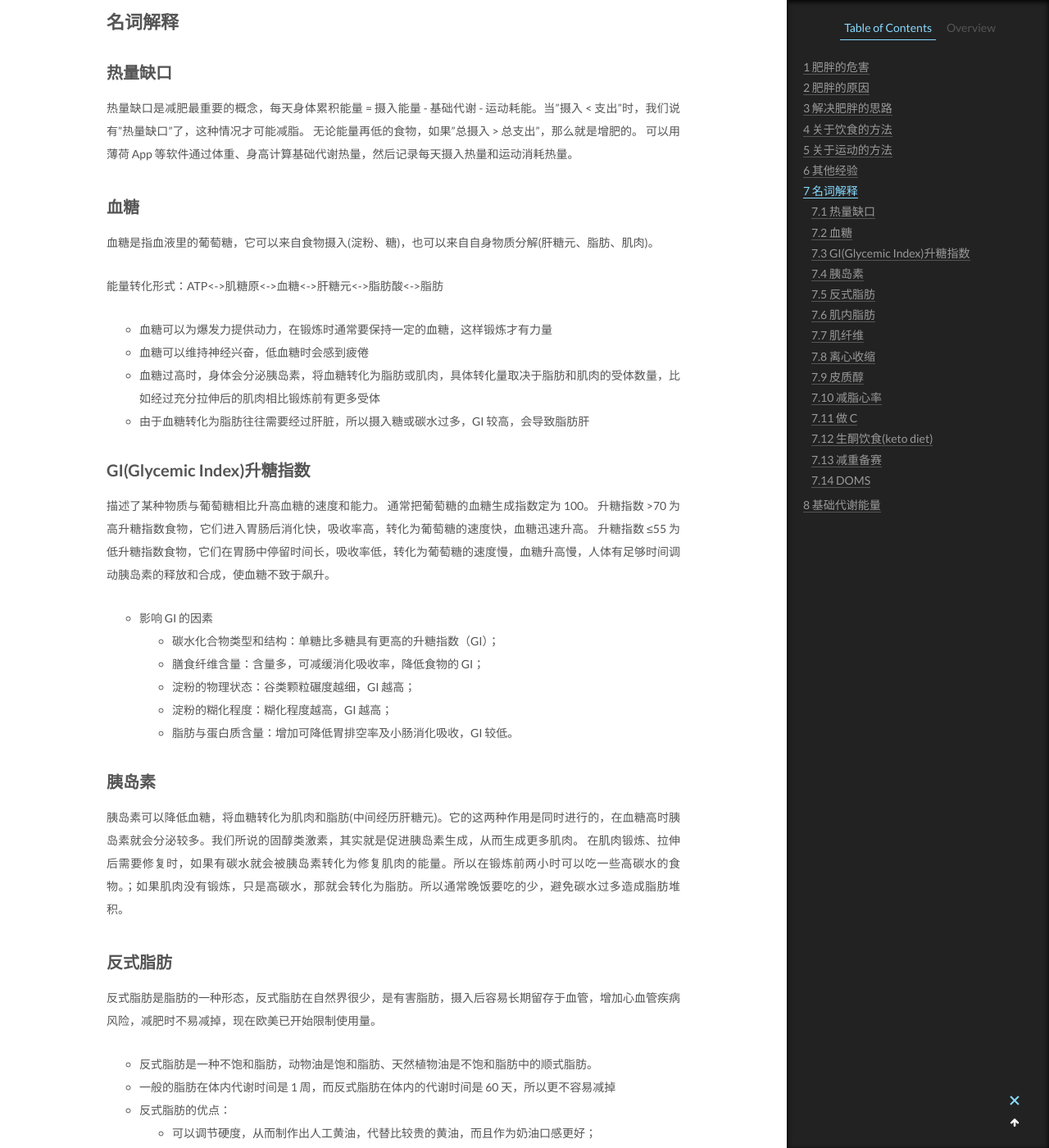
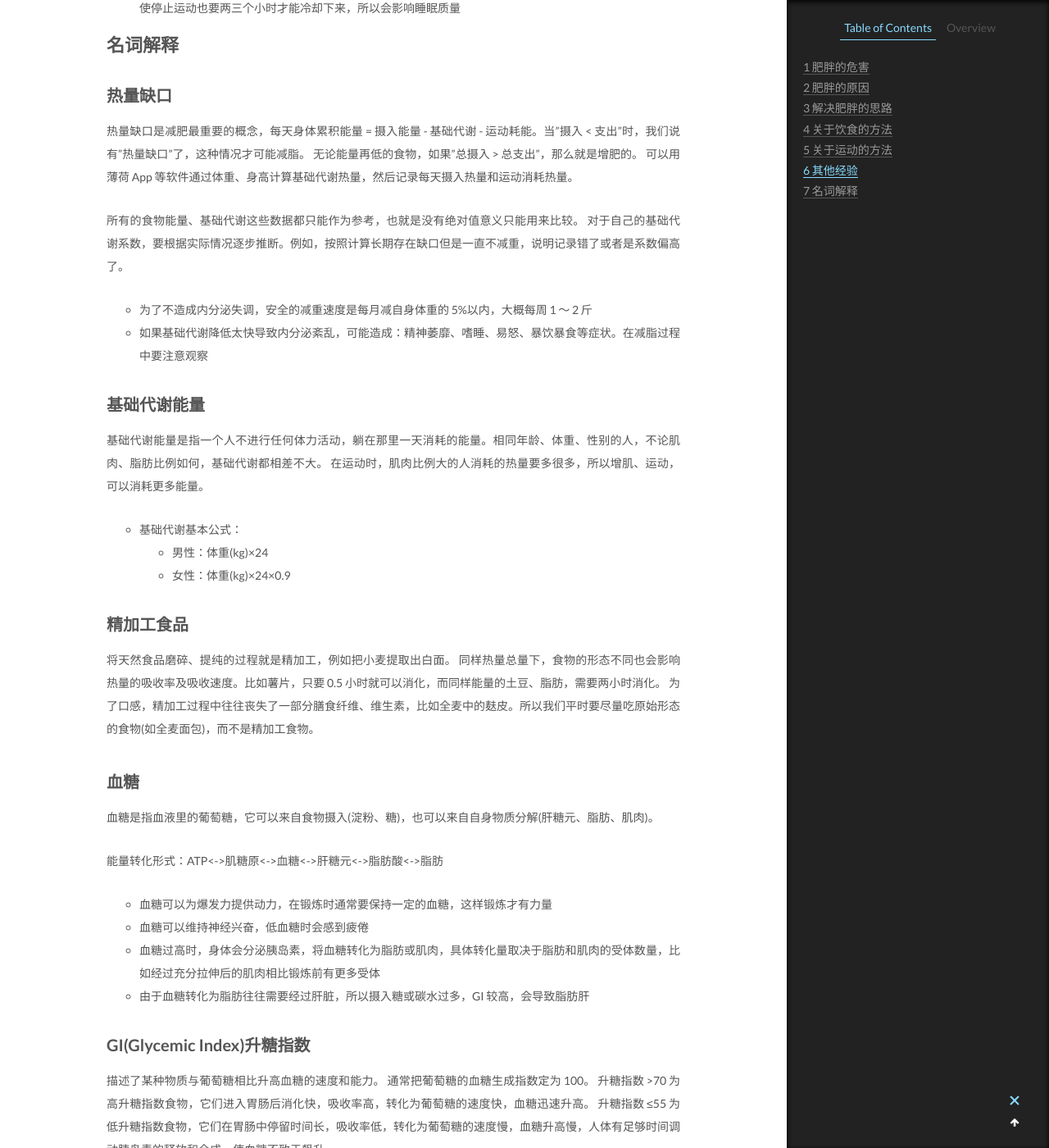
Before and after one commit to CodeHunter2006/CodeHunter2006.github.io, a Jekyll site: the page built from _posts/2020-06-07-Lose_Weight.md, in a window 1280 px wide and 1400 px high, scrolled down 9145 px. Shown: the whole window at 82% size. Built offline with Jekyll 4.4.1, drawn with Linux system fonts in a browser that asks for light colours; some of the changed text lies outside the part shown.

Commit message:
[doc]: add contents.

```diff
--- a/_posts/2020-06-07-Lose_Weight.md
+++ b/_posts/2020-06-07-Lose_Weight.md
@@ -54,7 +54,7 @@
 - 用薄荷 App 等软件计算基础代谢，记录食物摄入及运动消耗，创造合适的热量缺口。缺口过大可能会影响正常生活。
 - 注意调节情绪、环境、饥饿程度，避免暴饮暴食，把胃撑大了，之后吃同样体积的食物饱腹感更差
 - 对于上班族，每天摄入碳水比例 午饭 > 早饭 > 晚饭，这样安排白天能消耗更多，晚上可以少增重
-- 如果需要运动，则注意提前两小时摄入一些碳水，避免低血糖运动效果差
+- 饭后超过四小时后大量运动，注意提前一小时摄入一些碳水，避免低血糖运动效果差
 
 ## 食物能量
 
@@ -89,7 +89,7 @@
 | 绿灯 | 甜玉米   | 107             |     |                |
 | 绿灯 | 糯玉米   | 172             |     |                |
 | 绿灯 | 意大利面 | 351             | 49  |                |
-| 黄灯 | 红薯干   | 338             |     |
+| 黄灯 | 红薯干   | 338             |     |                |
 | 黄灯 | 面包     | 313             | 75  |                |
 | 黄灯 | 全麦面包 | 246             | 74  |                |
 | 黄灯 | 米饭     | 116             | 90  | -              |
@@ -129,6 +129,7 @@
 - 牛奶水分大，补充的蛋白质极少，主要用来补充钙
 - 豆制品不是全价蛋白，只能提供一部分氨基酸，需要同时补充动物蛋白
 - 黄豆的蛋白含量最高，但是蛋氨酸不足，可以通过米/面同食补充
+- 豆类、海鲜中的嘌呤比例高，可能引发尿酸高，进而引发通风。要注意
 
 ## 饮食组合
 
@@ -277,6 +278,27 @@
 无论能量再低的食物，如果"总摄入 > 总支出"，那么就是增肥的。
 可以用薄荷 App 等软件通过体重、身高计算基础代谢热量，然后记录每天摄入热量和运动消耗热量。
 
+所有的食物能量、基础代谢这些数据都只能作为参考，也就是没有绝对值意义只能用来比较。
+对于自己的基础代谢系数，要根据实际情况逐步推断。例如，按照计算长期存在缺口但是一直不减重，说明记录错了或者是系数偏高了。
+
+- 为了不造成内分泌失调，安全的减重速度是每月减自身体重的 5%以内，大概每周 1 ～ 2 斤
+- 如果基础代谢降低太快导致内分泌紊乱，可能造成：精神萎靡、嗜睡、易怒、暴饮暴食等症状。在减脂过程中要注意观察
+
+## 基础代谢能量
+
+基础代谢能量是指一个人不进行任何体力活动，躺在那里一天消耗的能量。相同年龄、体重、性别的人，不论肌肉、脂肪比例如何，基础代谢都相差不大。
+在运动时，肌肉比例大的人消耗的热量要多很多，所以增肌、运动，可以消耗更多能量。
+
+- 基础代谢基本公式：
+  - 男性：体重(kg)×24
+  - 女性：体重(kg)×24×0.9
+
+## 精加工食品
+
+将天然食品磨碎、提纯的过程就是精加工，例如把小麦提取出白面。
+同样热量总量下，食物的形态不同也会影响热量的吸收率及吸收速度。比如薯片，只要 0.5 小时就可以消化，而同样能量的土豆、脂肪，需要两小时消化。
+为了口感，精加工过程中往往丧失了一部分膳食纤维、维生素，比如全麦中的麸皮。所以我们平时要尽量吃原始形态的食物(如全麦面包)，而不是精加工食物。
+
 ## 血糖
 
 血糖是指血液里的葡萄糖，它可以来自食物摄入(淀粉、糖)，也可以来自自身物质分解(肝糖元、脂肪、肌肉)。
@@ -407,17 +429,7 @@
 
 在无氧锻炼时，可以用 DOMS 作为充分锻炼的衡量标准(少数人也可能不会 DOMS)。如果第二天有一定的酸痛，说明锻炼到位了；如果一点感觉没有，说明锻炼没有效果。只要 5 天之内恢复了，就是正常的微创。如果超过 5 天仍然没有恢复，则可能用力过大造成拉伤。
 
-# 基础代谢能量
+## "核心收紧"
 
-基础代谢能量是指一个人不进行任何体力活动，躺在那里一天消耗的能量。相同年龄、体重、性别的人，不论肌肉、脂肪比例如何，基础代谢都相差不大。
-在运动时，肌肉比例大的人消耗的热量要多很多，所以增肌、运动，可以消耗更多能量。
-
-- 基础代谢基本公式：
-  - 男性：体重(kg)×24
-  - 女性：体重(kg)×24×0.9
-
-所需热量 = 基础代谢 + 运动耗能
-当食物能量 < 所需能量 时，就会有热量缺口，这是减脂需要的条件
-
-- 所有的食物能量、基础代谢这些数据都只能作为参考，要根据实际情况推断实际系数
-- 为了不造成内分泌失调，安全的减重速度是每月减自身体重的 5%以内，大概每周 1 ～ 2 斤
+在力量训练动作中，经常能看到做动作同时要"核心收紧"，这里的"核心"是指腰、腹、下背部三块肌肉，当这三块肌肉绷紧时，就可以很好的保护脊椎末端。
+由于脊椎末端承载了所有连接处应力，在做大重量运动时容易受伤，所以要"核心收紧"进行保护。
```
Also changed, not shown: other parts of _posts/2020-06-07-Lose_Weight.md (+1 -1 lines), _posts/2018-09-02-Linux_Shell_Command.md (+4 -1 lines), _posts/2020-06-01-Fitness_Record.md (+3 -0 lines).
